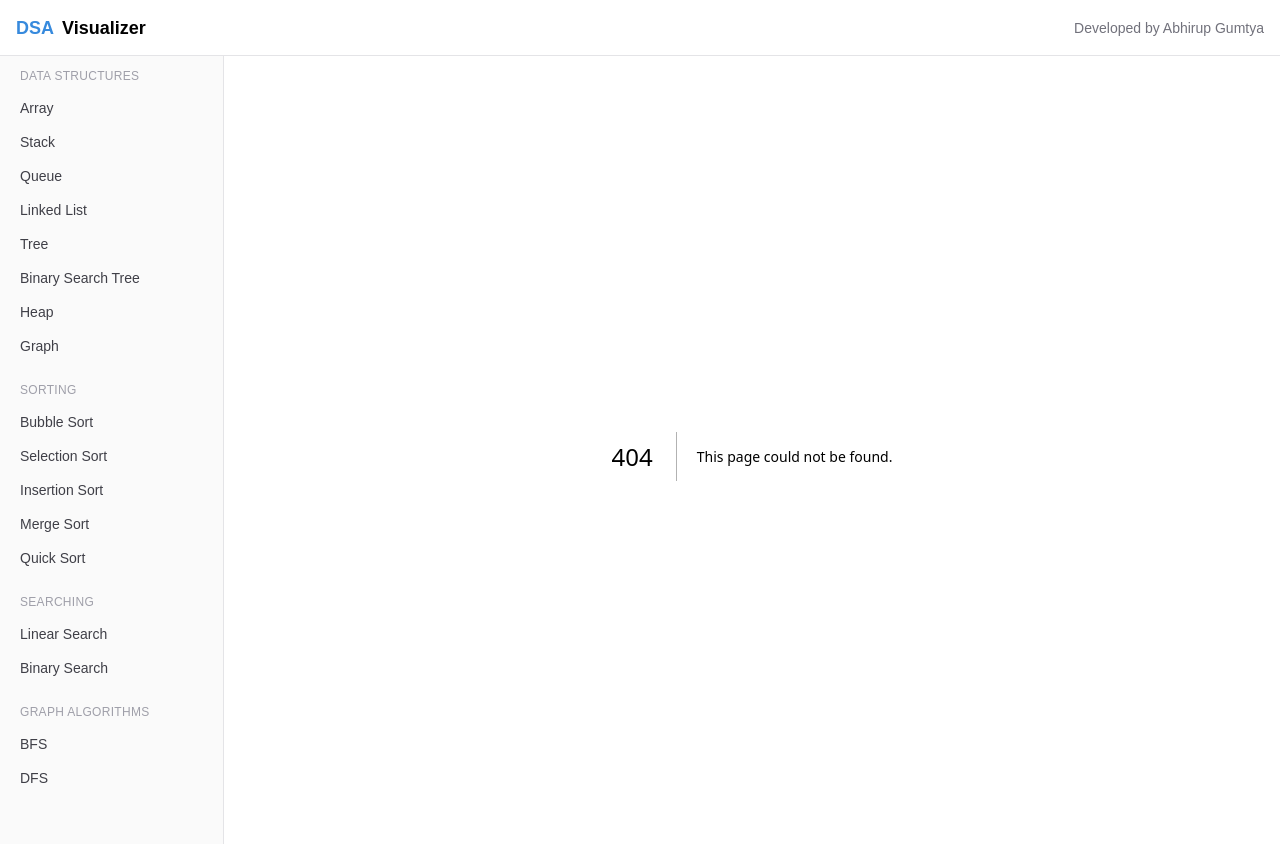
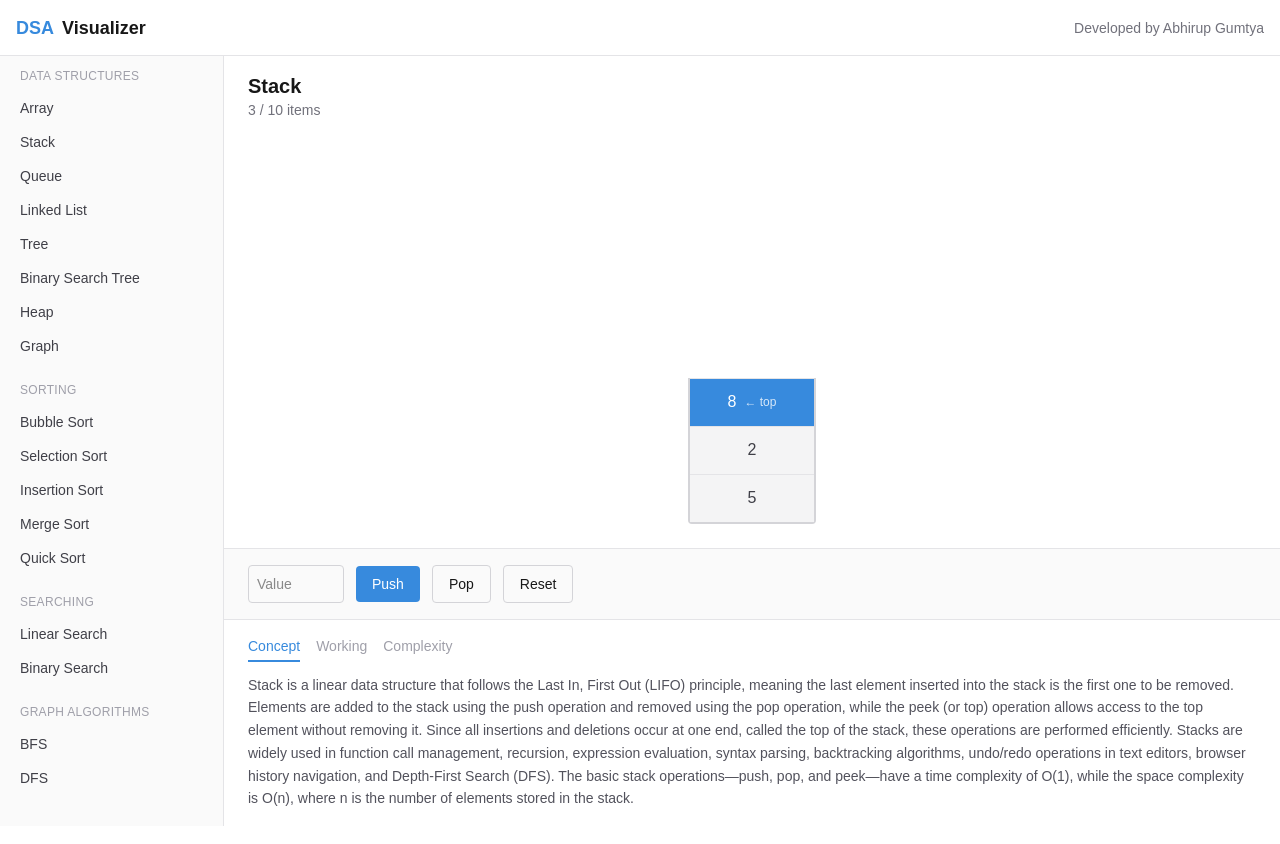
Before and after one commit to Abhirup2728/dsa-visualizer, a Next.js app: page /data-structures/stack in a window 1280 px wide. Before the commit this address had no page. Shown: the top 844 px of the page. Built offline with nearby package versions, Linux system fonts and the light colour scheme.

Commit message:
Add Stack data structure visualizer with push/pop/reset and error feedback

```diff
--- /dev/null
+++ b/app/data-structures/stack/page.tsx
@@ -0,0 +1,123 @@
+"use client";
+
+import { useState } from "react";
+import LearningPanel from "@/components/learning/LearningPanel";
+import { stackContent } from "@/content/topics";
+
+const MAX_STACK_SIZE = 10;
+
+export default function StackPage() {
+  const [items, setItems] = useState<number[]>([5, 2, 8]);
+  const [inputValue, setInputValue] = useState("");
+  const [errorMessage, setErrorMessage] = useState<string | null>(null);
+  const [lastPushedIndex, setLastPushedIndex] = useState<number | null>(null);
+
+  function handlePush() {
+    const value = Number(inputValue);
+
+    if (inputValue.trim() === "" || Number.isNaN(value)) {
+      setErrorMessage("Please enter a valid number before pushing.");
+      return;
+    }
+
+    if (items.length >= MAX_STACK_SIZE) {
+      setErrorMessage(`Stack is full (max ${MAX_STACK_SIZE} items).`);
+      return;
+    }
+
+    setItems((prev) => [...prev, value]);
+    setLastPushedIndex(items.length);
+    setInputValue("");
+    setErrorMessage(null);
+
+    setTimeout(() => setLastPushedIndex(null), 600);
+  }
+
+  function handlePop() {
+    if (items.length === 0) {
+      setErrorMessage("Stack is empty — nothing to pop.");
+      return;
+    }
+
+    setItems((prev) => prev.slice(0, -1));
+    setErrorMessage(null);
+  }
+
+  function handleReset() {
+    setItems([]);
+    setErrorMessage(null);
+    setInputValue("");
+  }
+
+  return (
+    <div className="flex flex-col h-full">
+      <div className="px-6 pt-4">
+        <h1 className="text-xl font-semibold">Stack</h1>
+        <p className="text-sm text-zinc-500">
+          {items.length} / {MAX_STACK_SIZE} items
+        </p>
+      </div>
+
+      <div className="flex-1 flex items-end justify-center px-10 py-6">
+        <div className="flex flex-col-reverse border-l-2 border-r-2 border-b-2 border-zinc-300 rounded-b min-h-[60px] w-32">
+          {items.length === 0 && (
+            <p className="text-center text-sm text-zinc-400 py-4">Empty</p>
+          )}
+          {items.map((value, index) => (
+            <div
+              key={index}
+              className={`flex items-center justify-center h-12 border-t border-zinc-200 font-medium transition-all duration-300 ${
+                index === lastPushedIndex
+                  ? "bg-viz-active text-white"
+                  : index === items.length - 1
+                  ? "bg-viz-default text-white"
+                  : "bg-zinc-100 text-zinc-700"
+              }`}
+            >
+              {value}
+              {index === items.length - 1 && (
+                <span className="ml-2 text-xs opacity-80">← top</span>
+              )}
+            </div>
+          ))}
+        </div>
+      </div>
+
+      <div className="flex flex-col gap-2 px-6 py-4 border-t border-zinc-200 bg-zinc-50">
+        <div className="flex items-center gap-3">
+          <input
+            type="number"
+            value={inputValue}
+            onChange={(e) => setInputValue(e.target.value)}
+            placeholder="Value"
+            className="w-24 border border-zinc-300 rounded px-2 py-2 text-sm"
+          />
+          <button
+            onClick={handlePush}
+            className="px-4 py-2 rounded bg-viz-default text-white text-sm font-medium hover:opacity-90"
+          >
+            Push
+          </button>
+          <button
+            onClick={handlePop}
+            className="px-4 py-2 rounded border border-zinc-300 text-sm hover:bg-zinc-100"
+          >
+            Pop
+          </button>
+          <button
+            onClick={handleReset}
+            className="px-4 py-2 rounded border border-zinc-300 text-sm hover:bg-zinc-100"
+          >
+            Reset
+          </button>
+        </div>
+
+        {errorMessage && (
+          <p className="text-sm text-viz-error font-medium">{errorMessage}</p>
+        )}
+      </div>
+
+      <LearningPanel content={stackContent} />
+    </div>
+  );
+}
--- a/content/topics.ts
+++ b/content/topics.ts
@@ -158,3 +158,20 @@ export const dfsContent: LearningContent = {
     space: "O(V)",
   },
 };
+export const stackContent: LearningContent = {
+  concept:
+    "Stack is a linear data structure that follows the Last In, First Out (LIFO) principle, meaning the last element inserted into the stack is the first one to be removed. Elements are added to the stack using the push operation and removed using the pop operation, while the peek (or top) operation allows access to the top element without removing it. Since all insertions and deletions occur at one end, called the top of the stack, these operations are performed efficiently. Stacks are widely used in function call management, recursion, expression evaluation, syntax parsing, backtracking algorithms, undo/redo operations in text editors, browser history navigation, and Depth-First Search (DFS). The basic stack operations—push, pop, and peek—have a time complexity of O(1), while the space complexity is O(n), where n is the number of elements stored in the stack.",
+  working: [
+    "Push adds a new element to the top of the stack.",
+    "Pop removes and returns the element currently at the top of the stack.",
+    "Peek (optional) views the top element without removing it.",
+    "Attempting to pop from an empty stack is an invalid operation and produces an error.",
+    "Only the top element is ever directly accessible — elements below it must wait their turn.",
+  ],
+  complexity: {
+    best: "O(1)",
+    average: "O(1)",
+    worst: "O(1)",
+    space: "O(n)",
+  },
+};
--- /dev/null
+++ b/types/stack.ts
@@ -0,0 +1,5 @@
+export type StackState = {
+  items: number[];
+  lastAction: "push" | "pop" | "reset" | null;
+  errorMessage: string | null;
+};
```
